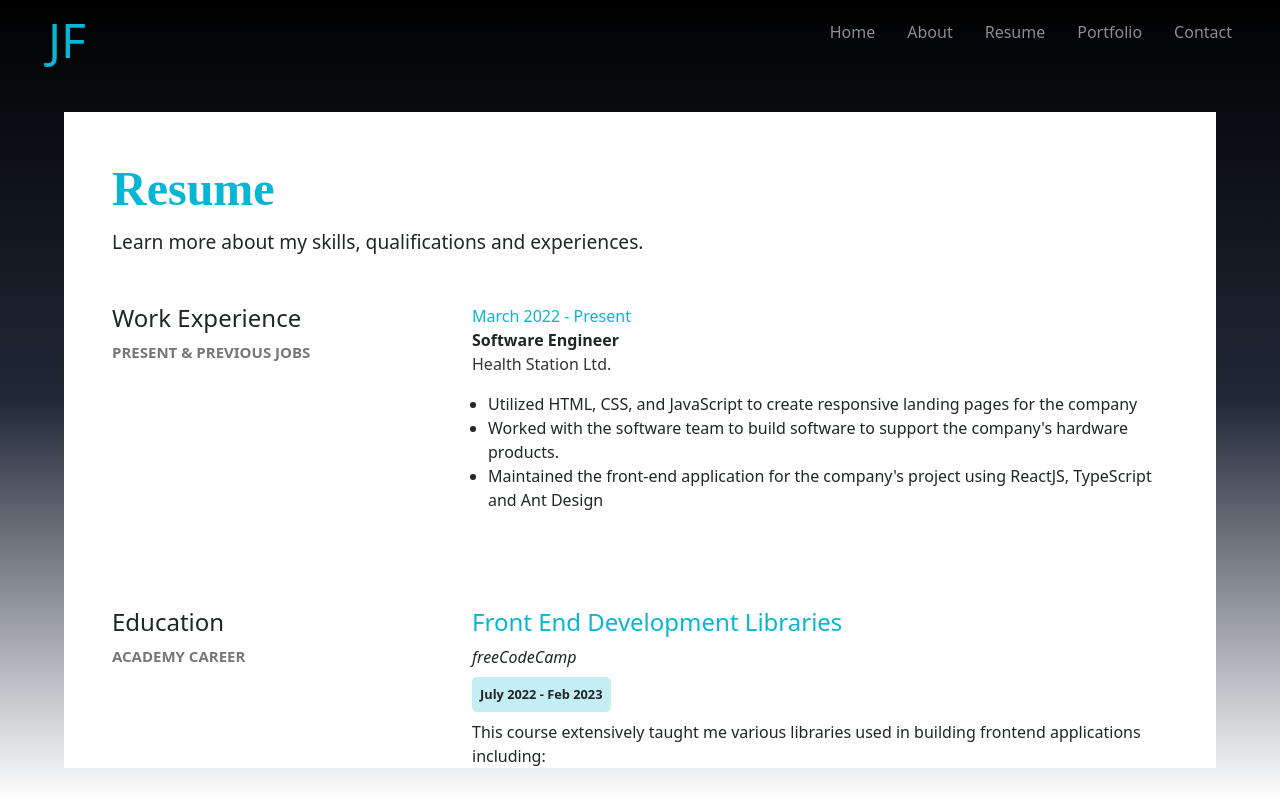
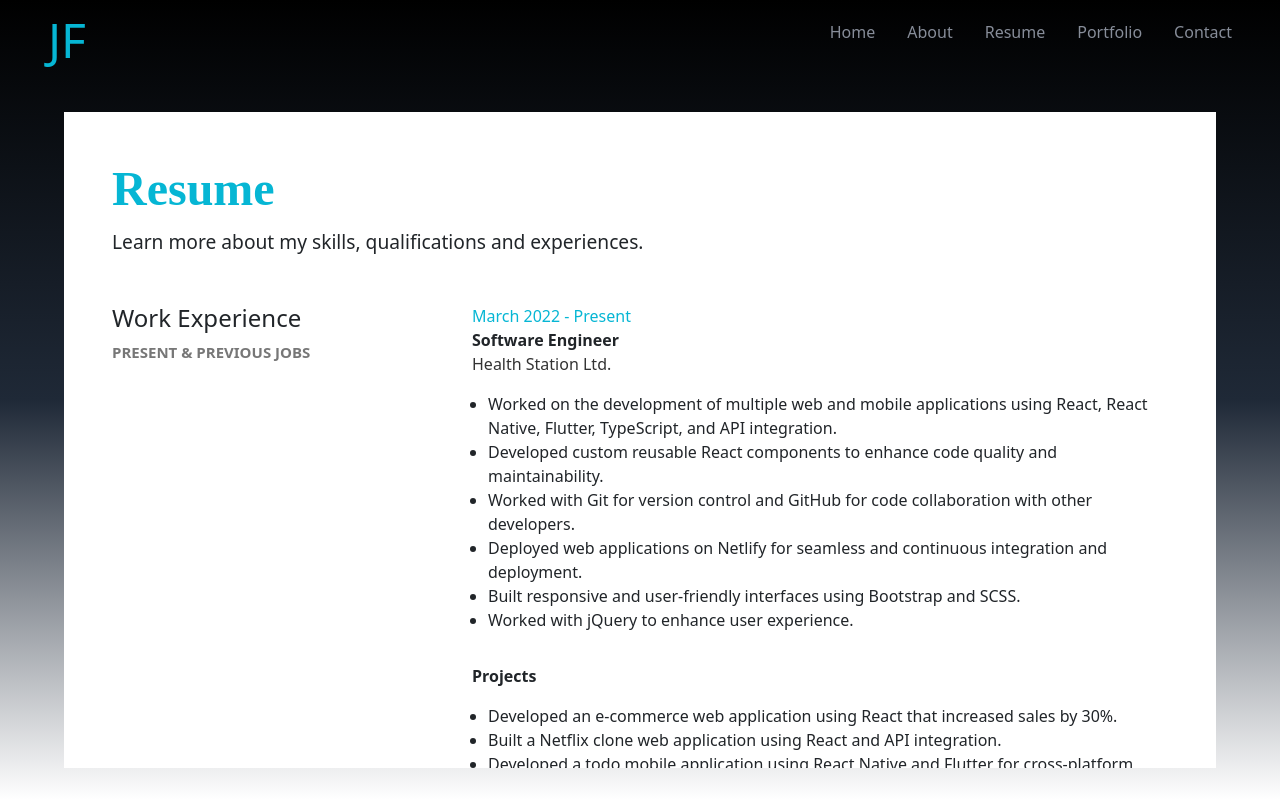
Before and after one commit to Josh-la-posh/portfolio, a React (Create React App) app: page /resume in a window 1280 px wide. Built offline with nearby package versions, Linux system fonts and the light colour scheme.

Commit message:
resume updated

```diff
--- a/src/pages/Resume/Resume.jsx
+++ b/src/pages/Resume/Resume.jsx
@@ -24,18 +24,23 @@ export const Resume = () => {
               </p>
               <ul>
                 <li>
-                  Utilized HTML, CSS, and JavaScript to create responsive
-                  landing pages for the company
+                Worked on the development of multiple web and mobile applications using React, React Native, Flutter, TypeScript, and API integration.
                 </li>
                 <li>
-                  Worked with the software team to build software to support the
-                  company's hardware products.
+                Developed custom reusable React components to enhance code quality and maintainability.
                 </li>
                 <li>
-                  Maintained the front-end application
-                  for the company's project using ReactJS, TypeScript and Ant
-                  Design
+                Worked with Git for version control and GitHub for code collaboration with other developers.
                 </li>
+                <li>Deployed web applications on Netlify for seamless and continuous integration and deployment.</li>
+                <li>Built responsive and user-friendly interfaces using Bootstrap and SCSS.</li>
+                <li>Worked with jQuery to enhance user experience.</li>
+              </ul>
+              <strong>Projects</strong>
+              <ul>
+                <li>Developed an e-commerce web application using React that increased sales by 30%.</li>
+                <li>Built a Netflix clone web application using React and API integration.</li>
+                <li>Developed a todo mobile application using React Native and Flutter for cross-platform support.</li>
               </ul>
             </article>
           </section>
```
